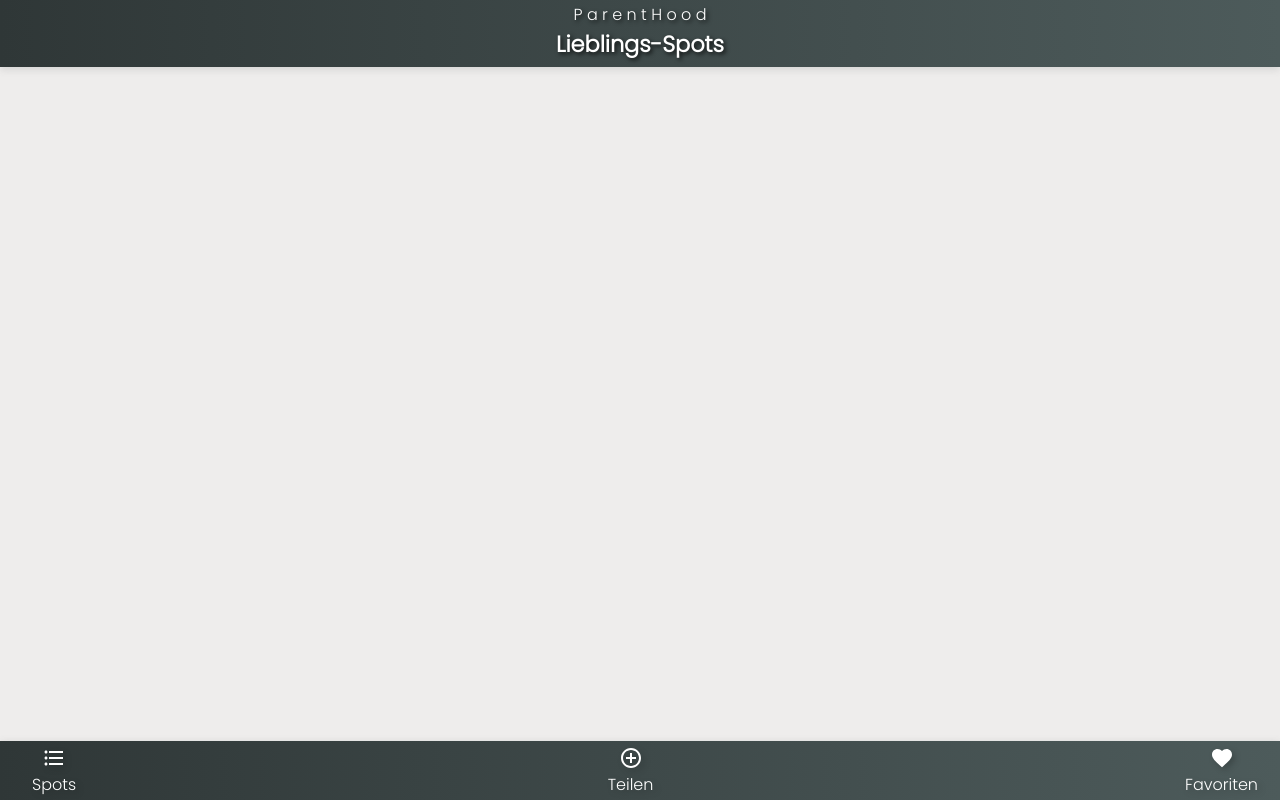
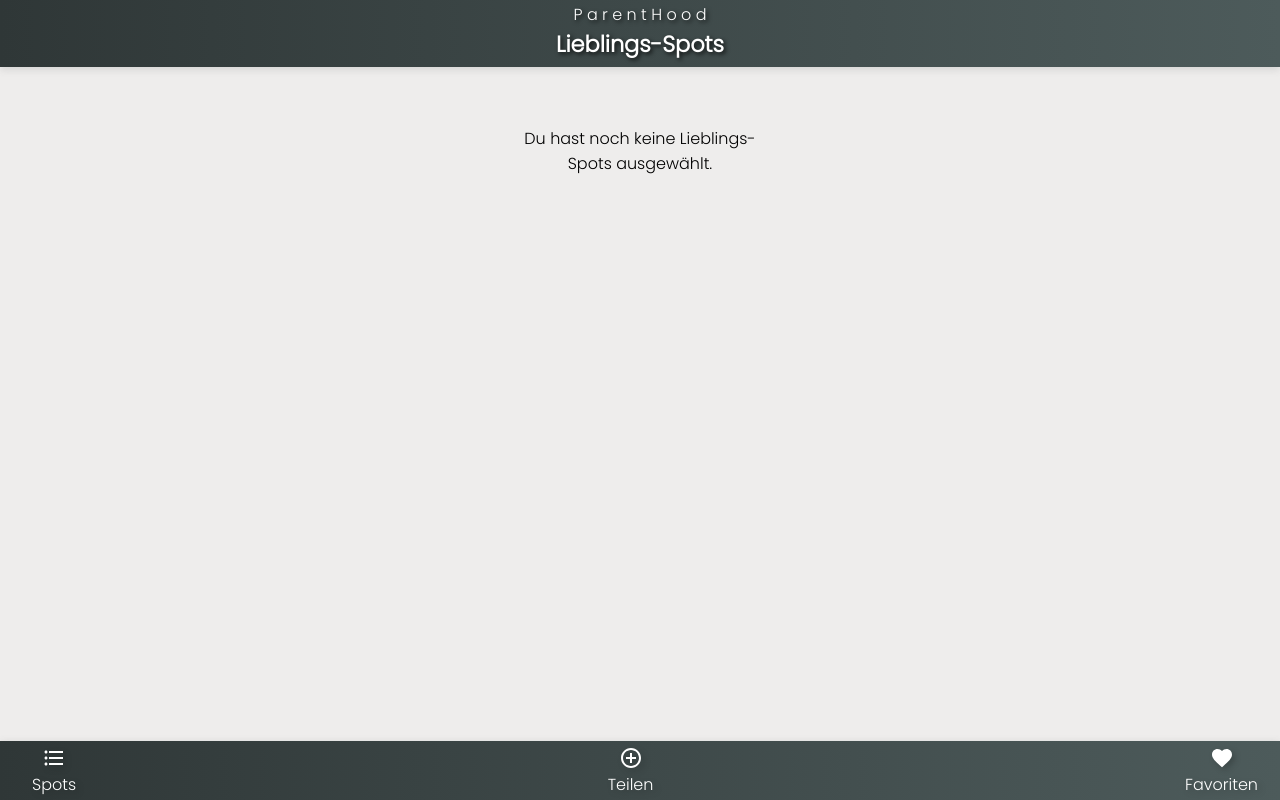
Before and after one commit to FelineHuhn/capstone-project-parenthood, a Next.js app: page /favorites in a window 1280 px wide. Built offline with nearby package versions, Linux system fonts and the light colour scheme.

Commit message:
add placeholder text to spots page and favorites page

```diff
--- a/pages/favorites/index.js
+++ b/pages/favorites/index.js
@@ -47,6 +47,13 @@
               return null;
             }
           })}
+          {!spots.find((spot) => spot.isFavorite === true) ? (
+            <PlaceholderText>
+              Du hast noch keine Lieblings-Spots ausgewählt.
+            </PlaceholderText>
+          ) : (
+            ""
+          )}
         </SpotList>
       </StyledFavoritesSection>
     </>
@@ -56,3 +63,8 @@
 const StyledFavoritesSection = styled.section`
   margin: 60px 0 30px 0;
 `;
+
+const PlaceholderText = styled.p`
+  padding: 50px;
+  text-align: center;
+`;
--- a/pages/spots/index.js
+++ b/pages/spots/index.js
@@ -58,6 +58,11 @@
                 toggleFavorite={toggleFavorite}
               />
             ))}
+          {filterSpots(spots).length === 0 ? (
+            <PlaceholderText>
+              Es gibt noch keine Spots zu dieser Kategorie
+            </PlaceholderText>
+          ) : null}
         </SpotList>
       </StyledSpotsSection>
     </>
@@ -74,4 +79,9 @@
   margin-bottom: 30px;
 `;
 
+const PlaceholderText = styled.p`
+  padding: 50px;
+  text-align: center;
+`;
+
 export { StyledSpotsSection, SpotList };
```
Also changed, not shown: pages/index.js (+4 -3 lines).
